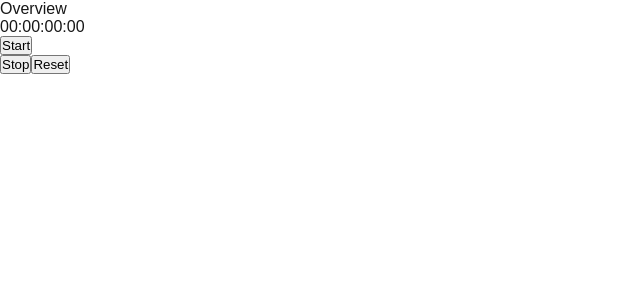
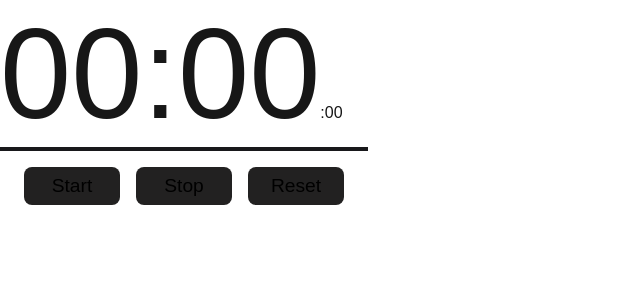
Before and after one commit to Anurag1096/pomodoro-timer, a Next.js app: page /dashboard/overview/Overview in a window 1280 px wide. Shown: the top 300 px of the page, without its empty margins (0-640 px from the left). Built offline with nearby package versions, Linux system fonts and the light colour scheme.

Commit message:
wip: stopwatch css adding

```diff
--- a/src/component/Stopwatch/index.tsx
+++ b/src/component/Stopwatch/index.tsx
@@ -1,61 +1,78 @@
-import {useState,useEffect,useRef} from 'react';
-import { StopwatchState } from './types';
-const StopWatch=({isSwatchRunning,onStart,onStop}:StopwatchState)=>{
-const pausedRef = useRef<number>(0);
-const intervalRef = useRef<NodeJS.Timeout | null>(null);
-const [passedMs, setPassedMs] = useState<number>(0);
+import { useState, useEffect, useRef } from "react";
+import styles from "@/component/Stopwatch/stopwatch.module.css";
+import { StopwatchState } from "./types";
 
-useEffect(()=>{
+const StopWatch = ({ isSwatchRunning, onStart, onStop }: StopwatchState) => {
+  const pausedRef = useRef<number>(0);
+  const intervalRef = useRef<NodeJS.Timeout | null>(null);
+  const [passedMs, setPassedMs] = useState<number>(0);
+  useEffect(() => {
+    if (isSwatchRunning) {
+      const start = performance.now();
+      const basePassed = pausedRef.current;
+      intervalRef.current = setInterval(() => {
+        const ellapsed = performance.now() - start;
 
+        const passed = Math.max(basePassed + ellapsed, 0);
 
-    if(isSwatchRunning){
-        const start=performance.now()
-        const basePassed=pausedRef.current
-        intervalRef.current=setInterval(()=>{
-           const ellapsed =performance.now() - start
-
-           const passed = Math.max(basePassed + ellapsed,0)
-
-           setPassedMs(passed)
-        },1)
-    }else{
-      pausedRef.current=passedMs
+        setPassedMs(passed);
+      }, 1);
+    } else {
+      pausedRef.current = passedMs;
     }
 
-    return ()=>{
-        if(intervalRef.current){
-            clearInterval(intervalRef.current)
-            intervalRef.current=null;
-        }
+    return () => {
+      if (intervalRef.current) {
+        clearInterval(intervalRef.current);
+        intervalRef.current = null;
+      }
+    };
+  }, [isSwatchRunning]);
+
+  const resetSWatch = () => {
+    if (intervalRef.current) {
+      clearInterval(intervalRef.current);
+      intervalRef.current = null;
     }
-},[isSwatchRunning])
-
-const resetSWatch=()=>{
-    if(intervalRef.current){
-        clearInterval(intervalRef.current)
-        intervalRef.current=null;
-    }
-    pausedRef.current=0
-    setPassedMs(0)
-    onStop()
-}
+    pausedRef.current = 0;
+    setPassedMs(0);
+    onStop();
+  };
 
   const hh = Math.floor(passedMs / 3600000);
   const mm = Math.floor((passedMs % 3600000) / 60000);
   const ss = Math.floor((passedMs % 60000) / 1000);
-  const ms=  (passedMs%1000);
-    return (
-        <div>
-      {hh.toString().padStart(2, "0")}:
-      {mm.toString().padStart(2, "0")}:
-      {ss.toString().padStart(2, "0")}:
-      {Math.floor(ms).toString().padStart(2,"0")}<br/>
-      <button onClick={()=>onStart()}>Start</button><br/>
-      <button onClick={()=>onStop()}>Stop</button>
-      <button onClick={resetSWatch}>Reset</button>
+  const ms = passedMs % 1000;
+  return (
+    <div className={styles["stopwatch--wrapper"]}>
+
+      <span className={styles["hhmmss--size"]}>{mm.toString().padStart(2, "0")}:</span>
+      <span className={styles["hhmmss--size"]}>{ss.toString().padStart(2, "0")}</span>:
+      <span >
+        {Math.floor(ms).toString().padStart(2, "0")}
+        <br />
+      </span>
+      <div
+        style={{
+          display: "flex",
+          justifyContent: "space-between",
+          borderTop: "4px solid rgba(24,24,27,1)",
+          padding: "1rem",
+        }}
+      >
+        <button className={styles["stopwatch--btn"]} onClick={() => onStart()}>
+          Start
+        </button>
+        <br />
+        <button className={styles["stopwatch--btn"]} onClick={() => onStop()}>
+          Stop
+        </button>
+        <button className={styles["stopwatch--btn"]} onClick={resetSWatch}>
+          Reset
+        </button>
+      </div>
     </div>
-    )
-}
-
+  );
+};
 
 export default StopWatch;
--- a/src/component/Stopwatch/stopwatch.module.css
+++ b/src/component/Stopwatch/stopwatch.module.css
@@ -0,0 +1,34 @@
+.stopwatch--wrapper{
+   width:23rem;
+}
+.stopwatch--btn{
+    font-size:1.2rem;
+    width:100%;
+    margin:0 0.5rem;
+    padding:0.5rem;
+    border-radius:0.5rem;
+    border:none;
+    cursor:pointer;
+    background:rgba(34, 33, 33, 1);
+     transition: transform 0.1s ease, box-shadow 0.1s ease;
+}
+.stopwatch--btn:hover{
+    background:rgba(24,24,27,1)
+
+}
+.hhmmss--size{
+    font-size:8rem;
+    font-style:bold;
+}
+.milisecond--size{
+    width:10rem;
+}
+@media only screen and (max-width: 600px) {
+ .hhmmss--size{
+    font-size:5rem;
+    font-style:bold;
+}
+.stopwatch--wrapper{
+   width:13rem;
+}
+}
--- a/src/pages/dashboard/overview/Overview.tsx
+++ b/src/pages/dashboard/overview/Overview.tsx
@@ -8,7 +8,7 @@ const stop=()=>setSWatchRunning(false)
 
 
   return (<>
-    <div className={styles["overview-wrapper"]}>Overview</div>
+
     <StopWatch isSwatchRunning={isSwatchRunning} onStart={start} onStop={stop}/>
 
     </>
```
